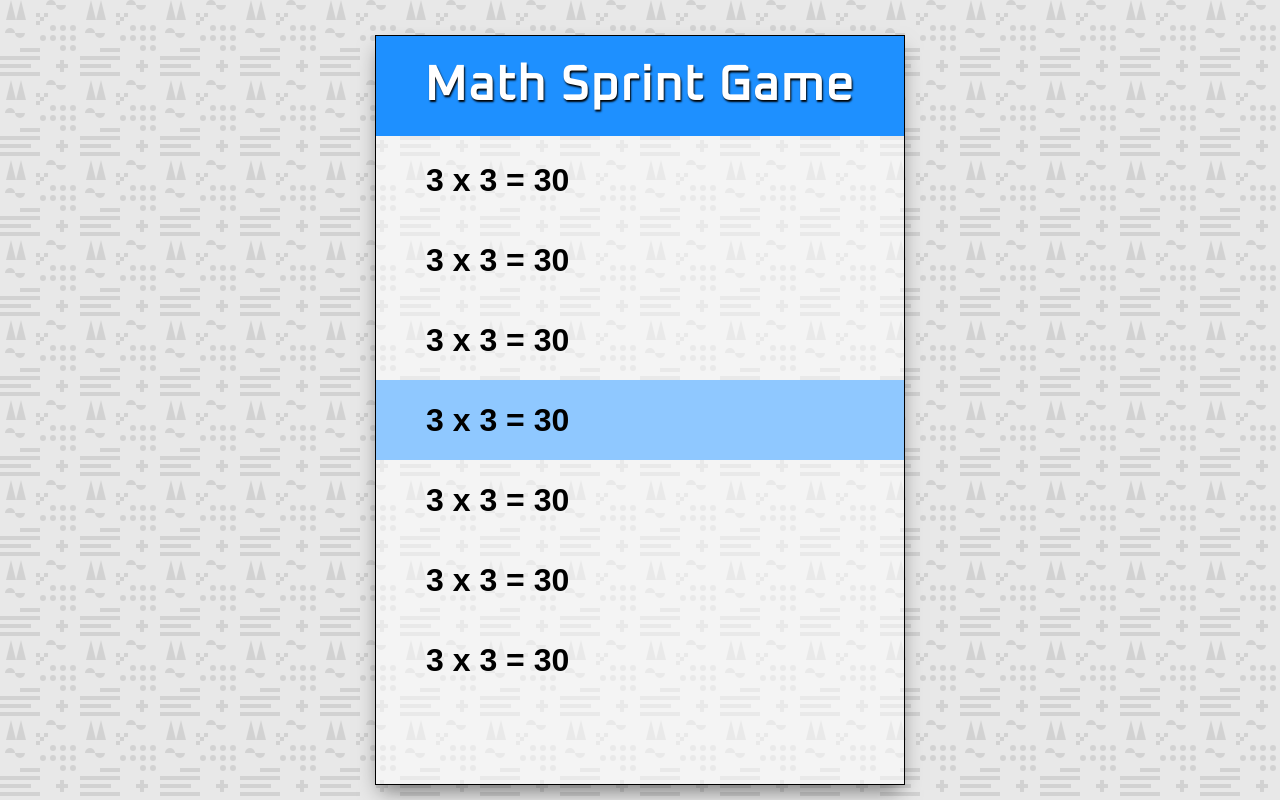
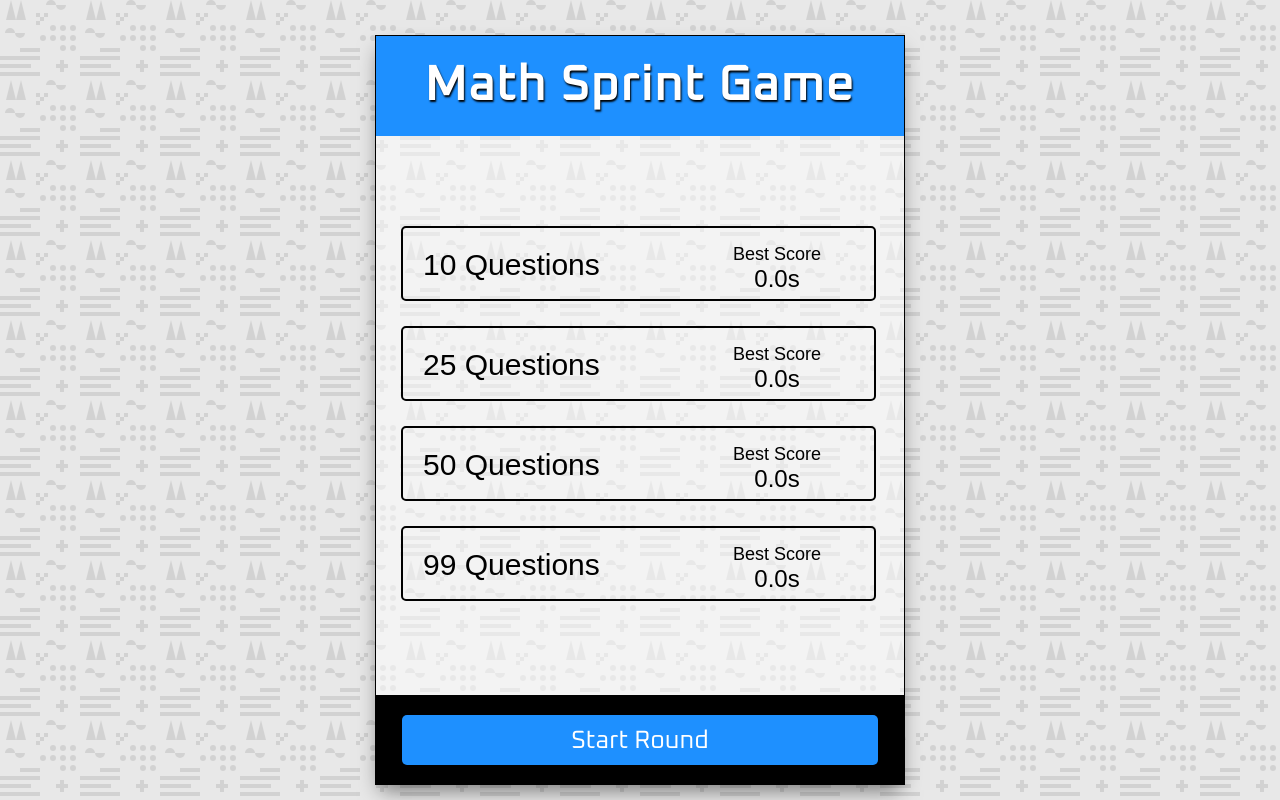
Before and after one commit to Timespike/math-sprint, a plain HTML site: page index.html in a window 1280 px wide. Drawn offline with Linux system fonts and the light colour scheme; a web font is replaced by a local one.

Commit message:
finishing up HTML

```diff
--- a/index.html
+++ b/index.html
@@ -15,7 +15,7 @@
         </div>
 
         <!-- Splash Page -->
-        <div class="card" id="splash-page" hidden>
+        <div class="card" id="splash-page">
             <form id="start-form">
                 <div class="selection-container">
                     <!-- 10 Questions Radio Input -->
@@ -68,31 +68,28 @@
         </div>
 
         <!-- Game Page -->
-        <div class="card" id="game-page">
+        <div class="card" id="game-page" hidden>
             <!-- Item Container -->
-            <div class="item-container">
-                <div class="selected-item"></div>
-                <div class="item">
-                    <h1>3 x 3 = 30</h1>
-                </div>
-                <div class="item">
-                    <h1>3 x 3 = 30</h1>
-                </div>
-                <div class="item">
-                    <h1>3 x 3 = 30</h1>
-                </div>
-                <div class="item">
-                    <h1>3 x 3 = 30</h1>
-                </div>
-                <div class="item">
-                    <h1>3 x 3 = 30</h1>
-                </div>
-                <div class="item">
-                    <h1>3 x 3 = 30</h1>
-                </div>
-                <div class="item">
-                    <h1>3 x 3 = 30</h1>
-                </div>
+            <div class="item-container"></div>
+            <!-- Right/Wrong Buttons -->
+            <div class="item-footer">
+                <button class="wrong">Wrong</button>
+                <button class="right">Right</button>
+            </div>
+        </div>
+
+        <!-- Score Page -->
+        <div class="card" id="score-page" hidden>
+            <!-- Score Container -->
+            <div class="score-container">
+                <h1 class="title">Your Time</h1>
+                <h1 class="final-time">3.4s</h1>
+                <h1 class="base-time">Base Time: 2.4s</h1>
+                <h1 class="penalty-time">Penalty: +1.0s</h1>
+            </div>
+            <!-- Play Again Button} -->
+            <div class="score-footer">
+                <button class="play-again">Play Again</button>
             </div>
         </div>
 
```
